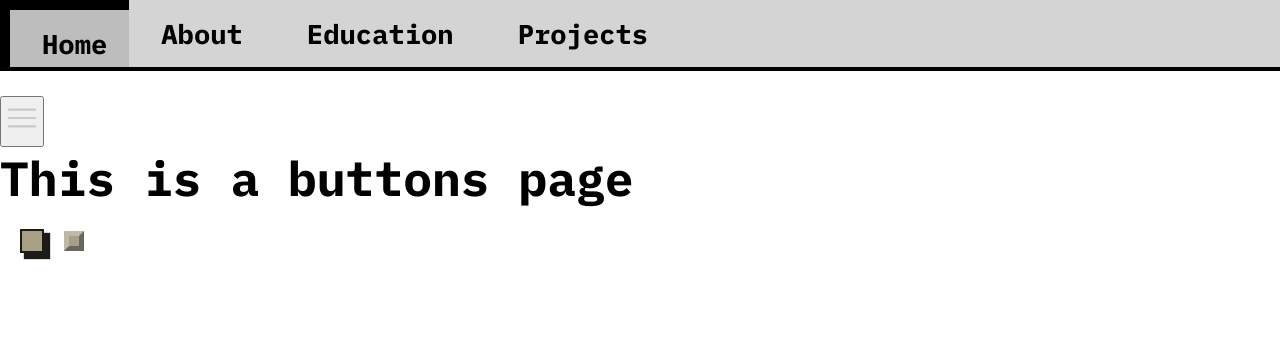
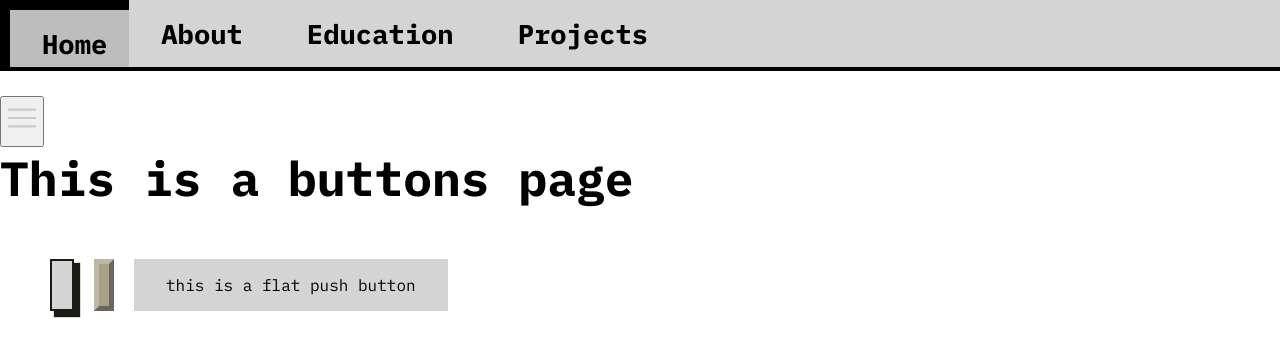
Before and after one commit to TPdkr/tpdkr_sandbox, a React (Vite) app in the folder sandbox/: page /tpdkr_sandbox/buttons in a window 1280 px wide. Shown: the top 356 px of the page. Built offline with nearby package versions, Linux system fonts and the light colour scheme.

Commit message:
strucutred the buttons page better

```diff
--- /dev/null
+++ b/sandbox/src/components/FlatPushButton.jsx
@@ -0,0 +1,9 @@
+import styles from "./FlatPushButton.module.css";
+
+export default function FlatPushButton({ onClick, children }) {
+  return (
+    <span onClick={onClick} className={styles.FlatPushButton}>
+      <div className={styles.FlatPushButtonContents}>{children}</div>
+    </span>
+  );
+}
--- /dev/null
+++ b/sandbox/src/components/FlatPushButton.module.css
@@ -0,0 +1,25 @@
+.FlatPushButton {
+  display: inline-block;
+  width: fit-content;
+  overflow: hidden;
+  text-decoration: none;
+}
+
+.FlatPushButtonContents {
+  padding: 1em 2em;
+  color: var(--onSurface);
+  transition: all 150ms ease;
+  background-color: var(--surface);
+}
+
+.FlatPushButtonContents:hover {
+  background-color: var(--surfaceDim);
+  translate: 10px 10px;
+  box-shadow: -10px -10px black;
+}
+
+.FlatPushButtonContents:active {
+  background-color: var(--surfaceDim);
+  translate: 15px 15px;
+  box-shadow: -15px -15px black;
+}
--- a/sandbox/src/components/FlatRetroButton.module.css
+++ b/sandbox/src/components/FlatRetroButton.module.css
@@ -1,7 +1,6 @@
 .RetroButton {
-  margin: 20px;
   padding: 10px;
-  background-color: #a7a087;
+  background-color: var(--surface);
   border: 2px solid hsl(45, 15%, 10%);
   box-shadow: 5px 5px 1px 1px hsl(45, 15%, 10%);
   transition: all 0.3s;
--- /dev/null
+++ b/sandbox/src/pages/Buttons.css
@@ -0,0 +1,5 @@
+.buttons-container {
+  display: flex;
+  gap: 20px;
+  margin: 50px;
+}
--- a/sandbox/src/pages/Buttons.jsx
+++ b/sandbox/src/pages/Buttons.jsx
@@ -1,12 +1,17 @@
+import FlatPushButton from "../components/FlatPushButton";
 import FlatRetroButton from "../components/FlatRetroButton";
 import RetroButton from "../components/RetroButton";
+import "./Buttons.css";
 
 export default function Buttons() {
   return (
-    <div>
+    <>
       <h1>This is a buttons page</h1>
-      <FlatRetroButton></FlatRetroButton>
-      <RetroButton></RetroButton>
-    </div>
+      <div className="buttons-container">
+        <FlatRetroButton></FlatRetroButton>
+        <RetroButton></RetroButton>
+        <FlatPushButton>this is a flat push button</FlatPushButton>
+      </div>
+    </>
   );
 }
```
